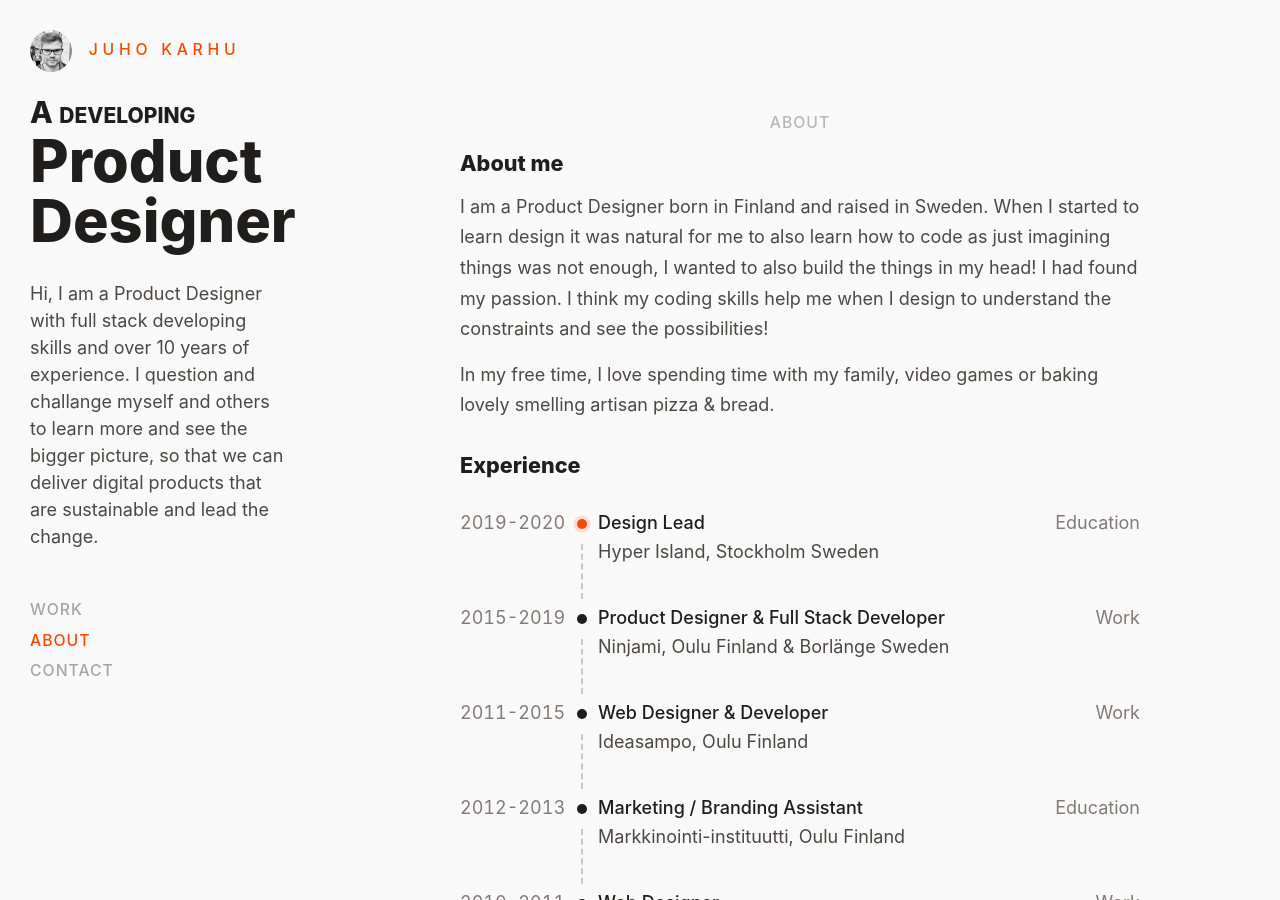
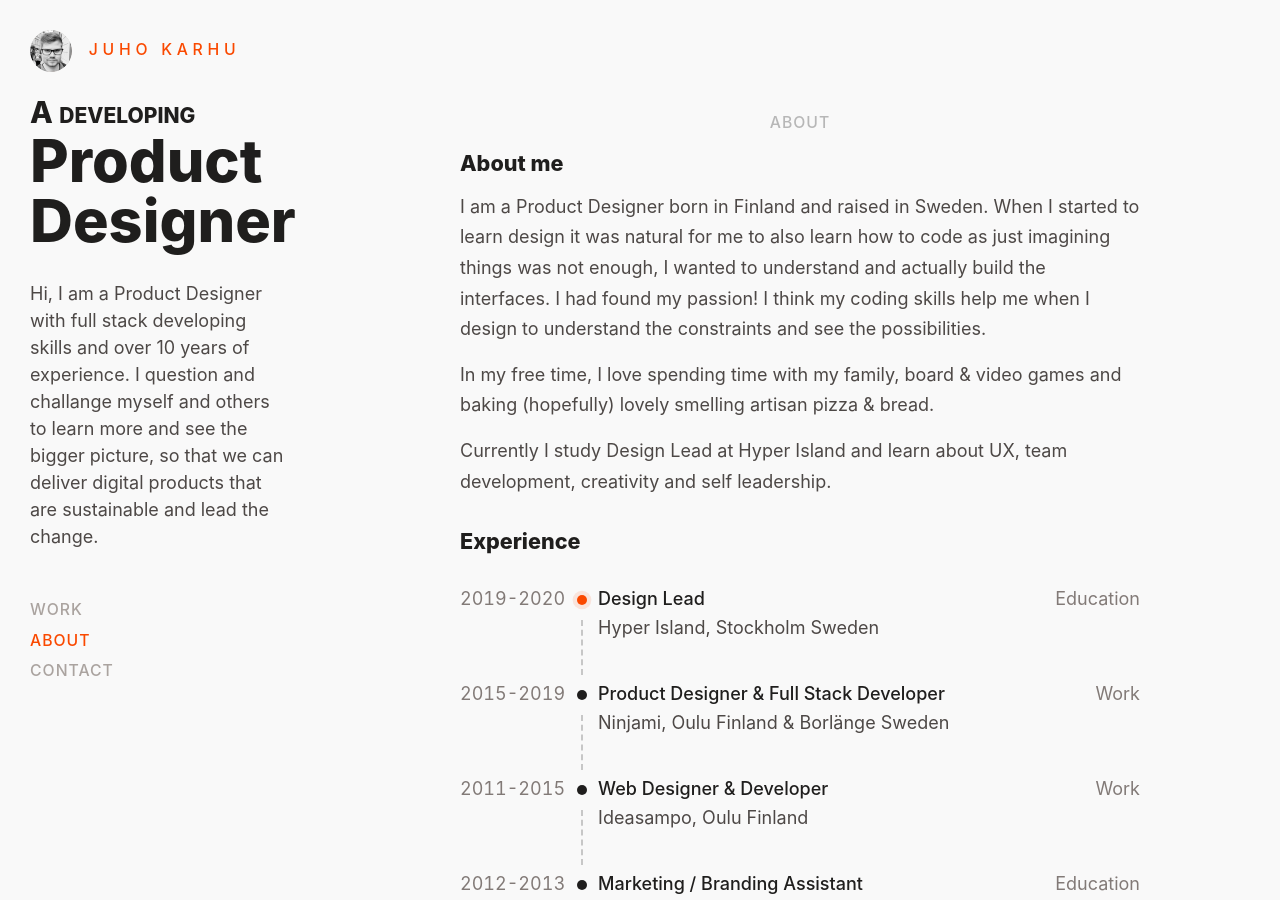
Before and after one commit to karjuho/juhokarhu.com, a Jekyll site: the page built from index.markdown, in a window 1280 px wide and 900 px high, scrolled down 2133 px. Built offline with Jekyll 4.4.1, drawn with Linux system fonts in a browser that asks for light colours; some web fonts are replaced; some of the changed text lies outside the part shown.

Commit message:
Text updates

```diff
--- a/_layouts/case.html
+++ b/_layouts/case.html
@@ -36,6 +36,6 @@ layout: default
     <p class="back-link">
       <a href="/" class="back">Back home</a>
     </p>
-    <p class="copyright">© Juho Karhu </p>
+    <p class="copyright">© Juho Karhu - I do save some cookies for analytics.</p>
   </footer>
 </div>
--- a/_layouts/home.html
+++ b/_layouts/home.html
@@ -77,9 +77,11 @@ layout: default
 
             <div class="inset">
               <h3>About me</h3>
-              <p>I am a Product Designer born in Finland and raised in Sweden. When I started to learn design it was natural for me to also learn how to code as just imagining things was not enough, I wanted to also build the things in my head! I had found my passion. I think my coding skills help me when I design to understand the constraints and see the possibilities!</p>
+              <p>I am a Product Designer born in Finland and raised in Sweden. When I started to learn design it was natural for me to also learn how to code as just imagining things was not enough, I wanted to understand and actually build the interfaces. I had found my passion! I think my coding skills help me when I design to understand the constraints and see the possibilities.</p>
 
-              <p>In my free time, I love spending time with my family, video games or baking lovely smelling artisan pizza & bread.</p>
+              <p>In my free time, I love spending time with my family, board & video games and baking (hopefully) lovely smelling artisan pizza & bread.</p>
+
+              <p>Currently I study Design Lead at Hyper Island and learn about UX, team development, creativity and self leadership.</p>
 
               <h3 class="margin-top">Experience</h3>
 
@@ -192,7 +194,7 @@ layout: default
             <p><a href="+47736878693">+46 73 6878 693</a><br>
               <span class="mail">juhokarhu(at)hyperisland.se</span></p>
 
-            <p class="copyright">© Juho Karhu </p>
+            <p class="copyright">© Juho Karhu - I do save some cookies for analytics.</p>
           </div>
 
       </div>
--- a/_sass/_layout.scss
+++ b/_sass/_layout.scss
@@ -340,7 +340,7 @@ ul.cases-list {
 
 
 .copyright {
-    color: lighten($text-color, 30);
+    color: lighten($text-color, 50);
     text-align: right;
     font-size: 0.875em;
     margin: 2rem 0;
```
